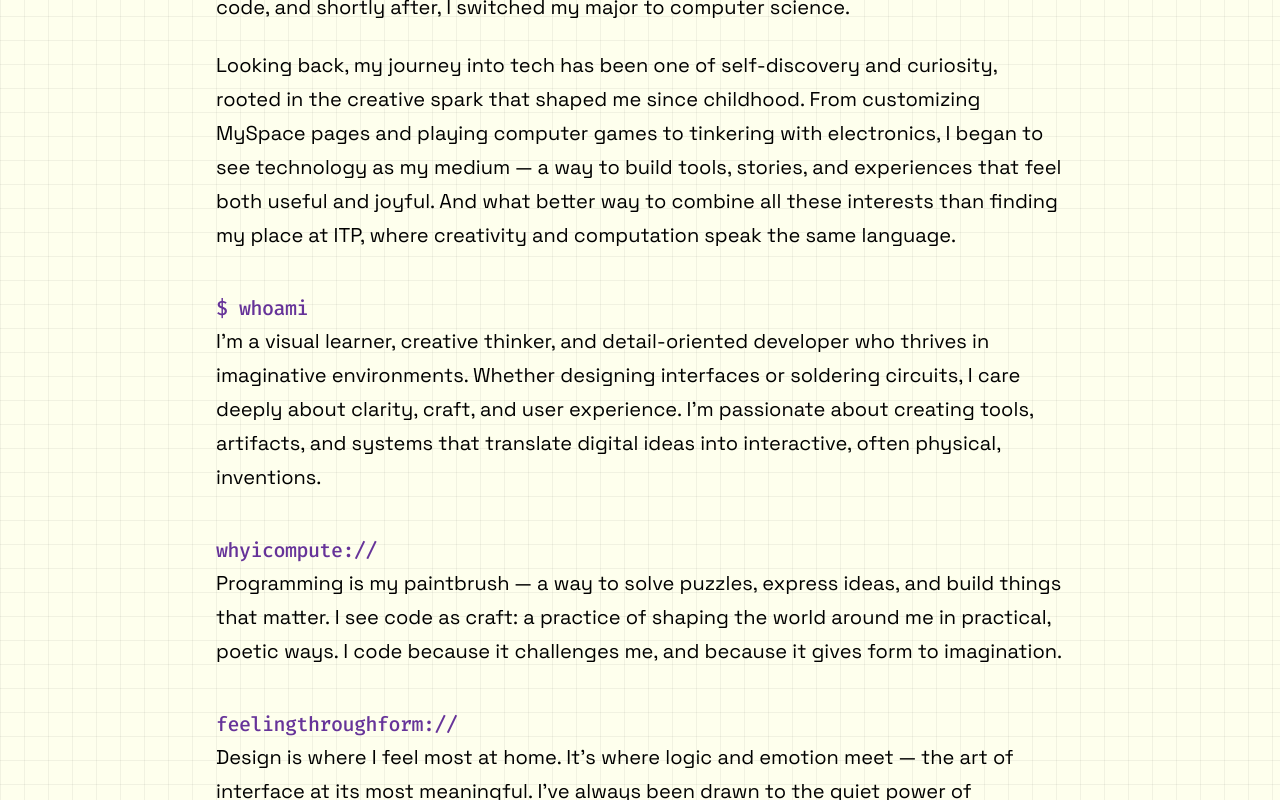
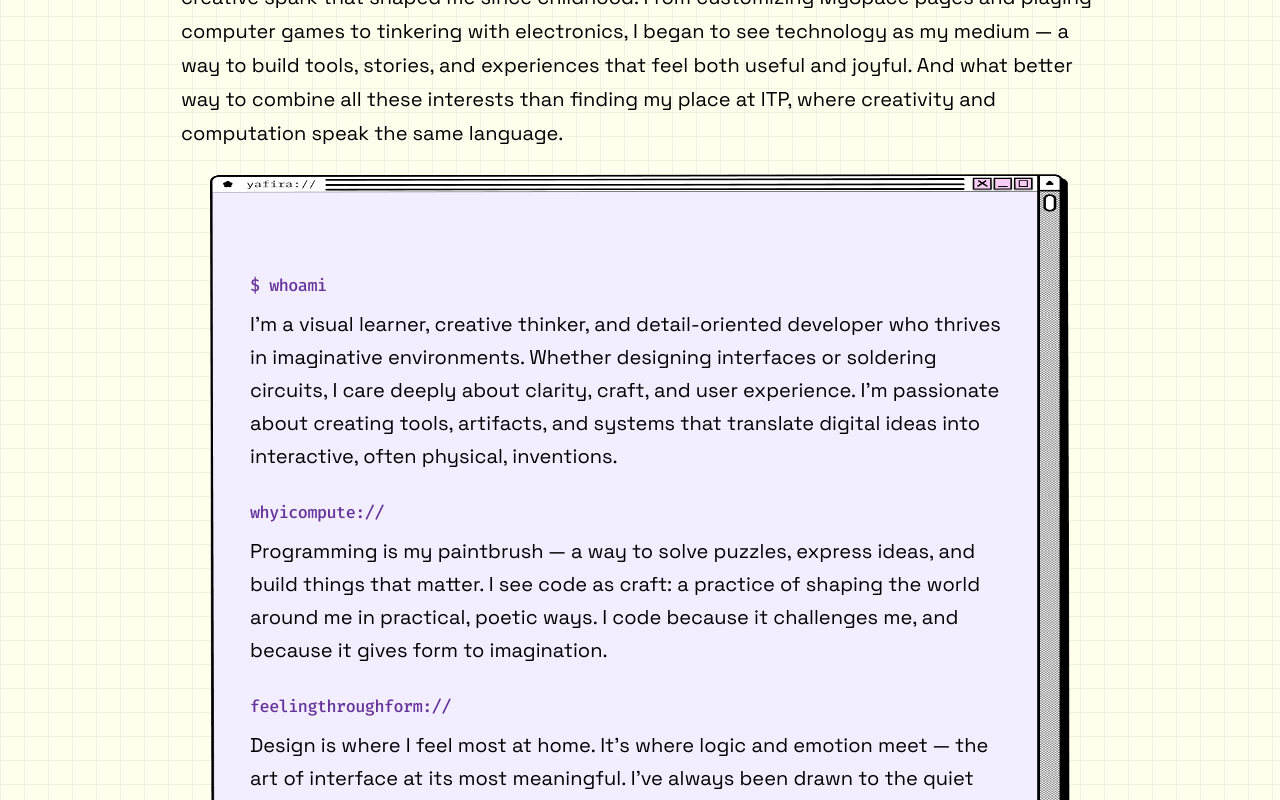
Before and after one commit to yafira/yafira.xyz, a Next.js app: page /about in a window 1280 px wide. Shown: the part 2000-2800 px from the top of the page. Built offline with nearby package versions, Linux system fonts and the light colour scheme.

Commit message:
refactor(css): clean up bio window + global rules for readability & maintainability

```diff
--- a/src/app/about/page.js
+++ b/src/app/about/page.js
@@ -92,41 +92,48 @@ export default function AboutPage() {
 					finding my place at ITP, where creativity and computation speak the
 					same language.
 				</p>
+				<div className='bio-window'>
+					<div className='bio-window__content'>
 						<h2>$ whoami </h2>
 						<p>
-					I'm a visual learner, creative thinker, and detail-oriented developer
-					who thrives in imaginative environments. Whether designing interfaces
-					or soldering circuits, I care deeply about clarity, craft, and user
-					experience. I'm passionate about creating tools, artifacts, and
-					systems that translate digital ideas into interactive, often physical,
-					inventions.
+							I'm a visual learner, creative thinker, and detail-oriented
+							developer who thrives in imaginative environments. Whether
+							designing interfaces or soldering circuits, I care deeply about
+							clarity, craft, and user experience. I'm passionate about creating
+							tools, artifacts, and systems that translate digital ideas into
+							interactive, often physical, inventions.
 						</p>
 						<h2>whyicompute://</h2>
 						<p>
-					Programming is my paintbrush — a way to solve puzzles, express ideas,
-					and build things that matter. I see code as craft: a practice of
-					shaping the world around me in practical, poetic ways. I code because
-					it challenges me, and because it gives form to imagination.
+							Programming is my paintbrush — a way to solve puzzles, express
+							ideas, and build things that matter. I see code as craft: a
+							practice of shaping the world around me in practical, poetic ways.
+							I code because it challenges me, and because it gives form to
+							imagination.
 						</p>
 						<h2>feelingthroughform://</h2>
 						<p>
-					Design is where I feel most at home. It's where logic and emotion meet
-					— the art of interface at its most meaningful. I've always been drawn
-					to the quiet power of arrangement, detail, and color — and how good
-					design can turn the ordinary into something magical.
+							Design is where I feel most at home. It's where logic and emotion
+							meet — the art of interface at its most meaningful. I've always
+							been drawn to the quiet power of arrangement, detail, and color —
+							and how good design can turn the ordinary into something magical.
 						</p>
 						<h2>tea&terminal://</h2>
 						<p>
 							These days, you'll find me coding interfaces, designing playful
 							experiences, learning new tools, and always making something. I'm
 							seeking opportunities in web development and product/UI design —
-					especially those that merge art, code, and engineering. I'm also drawn
-					to projects involving e-textiles, physical computing, and tactile
-					interaction — anywhere technology meets texture, gesture, or form. In
-					my orbit: you'll often find me tinkering with arts & crafts, taking
-					photos, sketching ideas, experimenting in the kitchen, reviewing
-					snacks at{' '}
-					<a href='https://snax.blog' target='_blank' rel='noopener noreferrer'>
+							especially those that merge art, code, and engineering. I'm also
+							drawn to projects involving e-textiles, physical computing, and
+							tactile interaction — anywhere technology meets texture, gesture,
+							or form. In my orbit: you'll often find me tinkering with arts &
+							crafts, taking photos, sketching ideas, experimenting in the
+							kitchen, reviewing snacks at{' '}
+							<a
+								href='https://snax.blog'
+								target='_blank'
+								rel='noopener noreferrer'
+							>
 								snax
 							</a>
 							, playing chess, building odd prototypes, or tending to my side
@@ -142,5 +149,7 @@ export default function AboutPage() {
 						</p>
 					</div>
 				</div>
+			</div>
+		</div>
 	);
 }
--- a/src/app/styles/mobile.css
+++ b/src/app/styles/mobile.css
@@ -418,6 +418,10 @@
 		padding: 0 12px;
 	}
 
+	.bio-window {
+		background-image: none; /* overrides previous rule */
+	}
+
 	/* Very small phones (≤360px) */
 	@media (max-width: 360px) {
 		.mobile-categories {
--- a/src/app/styles/styles.css
+++ b/src/app/styles/styles.css
@@ -52,13 +52,18 @@
 
 	--soft-pink: #f8dce8;
 	--soft-pink-hover: #f3cde2;
+
+	--bio-img-w: min(860px, 92vw); /* frame width */
+	--bio-pad-x: 28px; /* left/right text inset inside the frame */
+	--bio-pad-top: 72px; /* space for the window title bar */
+	--bio-pad-bottom: 28px; /* bottom breathing room */
 }
 
 * {
 	margin: 0;
 	padding: 0;
 	box-sizing: border-box;
-	user-select: none;
+	/* user-select: none; */
 }
 
 html,
@@ -68,6 +73,7 @@ body {
 
 /* graph paper background */
 body {
+	-webkit-tap-highlight-color: transparent;
 	background-color: #feffed;
 	background-image: linear-gradient(
 			to right,
@@ -156,10 +162,9 @@ img {
 	margin-bottom: 16px;
 }
 .avatar {
-	border-radius: 10%;
+	border-radius: 12px;
 	object-fit: cover;
 	z-index: 2; /* keep it above the blob */
-	border-radius: 12px; /* tweak as you like */
 }
 
 /* blob background */
@@ -205,7 +210,7 @@ img {
 }
 
 .bio-content {
-	max-width: 880px;
+	max-width: 950px;
 	margin: 0 auto;
 	padding: 0 16px;
 }
@@ -215,8 +220,8 @@ img {
 	margin-bottom: 1.5rem;
 }
 .bio-content h2 {
-	margin-top: 2.5rem;
-	font-size: 1.25rem;
+	margin: 0;
+	font-size: 1.2rem;
 }
 .bio-content a {
 	text-decoration: none;
@@ -224,6 +229,121 @@ img {
 }
 .bio-content a:hover {
 	color: #917fd2;
+}
+
+/* ===== faux window (desktop/tablet) ===== */
+.bio-window {
+	position: relative;
+	width: var(--bio-img-w);
+	aspect-ratio: 1172 / 892; /* set to your PNG ratio */
+	background-image: url('/assets/browser.png');
+	background-repeat: no-repeat;
+	background-position: center top;
+	background-size: 100% 100%;
+	margin-inline: auto;
+}
+.bio-window::before {
+	content: '';
+	position: absolute;
+	inset: 0;
+	z-index: 0;
+}
+.bio-window__content {
+	padding-inline: 12px 28px;
+	margin-inline: 0;
+	--bio-text-max: 66ch; /* readable width */
+	position: absolute;
+	inset: var(--bio-pad-top) var(--bio-pad-x) var(--bio-pad-bottom);
+	max-width: none;
+	z-index: 1;
+	overflow: auto; /* scrolls on desktop only if needed */
+	line-height: 1.6;
+}
+
+/* center each text block inside the window and cap width */
+.bio-window__content :is(p, h1, h3, ul, ol, blockquote) {
+	max-width: var(--bio-text-max);
+	margin-left: auto;
+	margin-right: auto;
+}
+
+/* optional: slightly tighter rhythm inside the window */
+.bio-window__content p {
+	margin-bottom: 1.2rem;
+	line-height: 1.65;
+}
+.bio-window__content h2 {
+	margin: 1.6rem auto 0.6rem;
+	font-size: 1.05rem;
+}
+
+/* if you want it even narrower on huge screens, let it scale */
+@media (min-width: 1200px) {
+	.bio-window__content {
+		--bio-text-max: 60ch;
+	}
+}
+
+/* ===== mobile: remove frame, plain flowing text, uniform size/spacing ===== */
+@media (max-width: 768px) {
+	/* drop the frame */
+	.bio-window {
+		background: none !important;
+		width: 100% !important;
+		aspect-ratio: auto !important;
+		padding: 0 !important;
+	}
+	.bio-window__content {
+		position: static !important;
+		inset: auto !important;
+		max-width: 42rem;
+		margin: 0 auto;
+		padding: 0 16px 20px;
+		overflow: visible !important; /* no inner scroll */
+		font-size: clamp(16px, 4.2vw, 18px); /* one size on mobile */
+		line-height: 1.7; /* unified rhythm */
+	}
+
+	/* consistent spacing */
+	.bio-window__content p,
+	.bio-window__content li {
+		margin: 0 0 1.5rem;
+	}
+
+	/* headings same size as body, just heavier */
+	.bio-window__content h1,
+	.bio-window__content h2,
+	.bio-window__content h3,
+	.bio-window__content .code-accent,
+	.bio-window__content .typing-text {
+		font-size: 1em;
+		line-height: 1.7;
+		font-weight: 600;
+		margin: 1.5rem 0 0.75rem;
+		animation: none; /* optional */
+		border-right: none; /* optional */
+	}
+
+	/* also normalize the top section on mobile so it matches */
+	.about-page .bio-content,
+	.about-page .bio-content p,
+	.about-page .bio-content li {
+		font-size: clamp(16px, 4.2vw, 18px) !important;
+		line-height: 1.7 !important;
+	}
+	.about-page .bio-content p,
+	.about-page .bio-content li {
+		margin: 0 0 1.5rem !important;
+	}
+}
+
+/* nice mobile tweak – shrink the window insets if you ever re-enable the frame on phones */
+@media (max-width: 640px) {
+	:root {
+		--bio-pad-x: 16px;
+		--bio-pad-top: 56px;
+		--bio-pad-bottom: 18px;
+	}
 }
 
 .typewriter {
@@ -242,10 +362,6 @@ img {
 	animation: typing 2.5s steps(12, end), blink 0.5s step-end infinite alternate;
 }
 
-.flower-image {
-	margin-left: 8px;
-}
-
 @keyframes typing {
 	from {
 		width: 0;
@@ -258,11 +374,6 @@ img {
 	50% {
 		border-color: transparent;
 	}
-}
-
-.flower-image {
-	display: inline-block;
-	vertical-align: middle;
 }
 
 /* Use Fira Code for headings or special accents */
@@ -320,6 +431,8 @@ img {
 }
 
 .flower-image {
+	margin-left: 8px;
+	display: inline-block;
 	background: transparent !important;
 	max-width: 100%;
 	max-height: 100%;
```
Also changed, not shown: public/assets/browser.png (added). Lines whose indentation alone changed are shown as unchanged.
